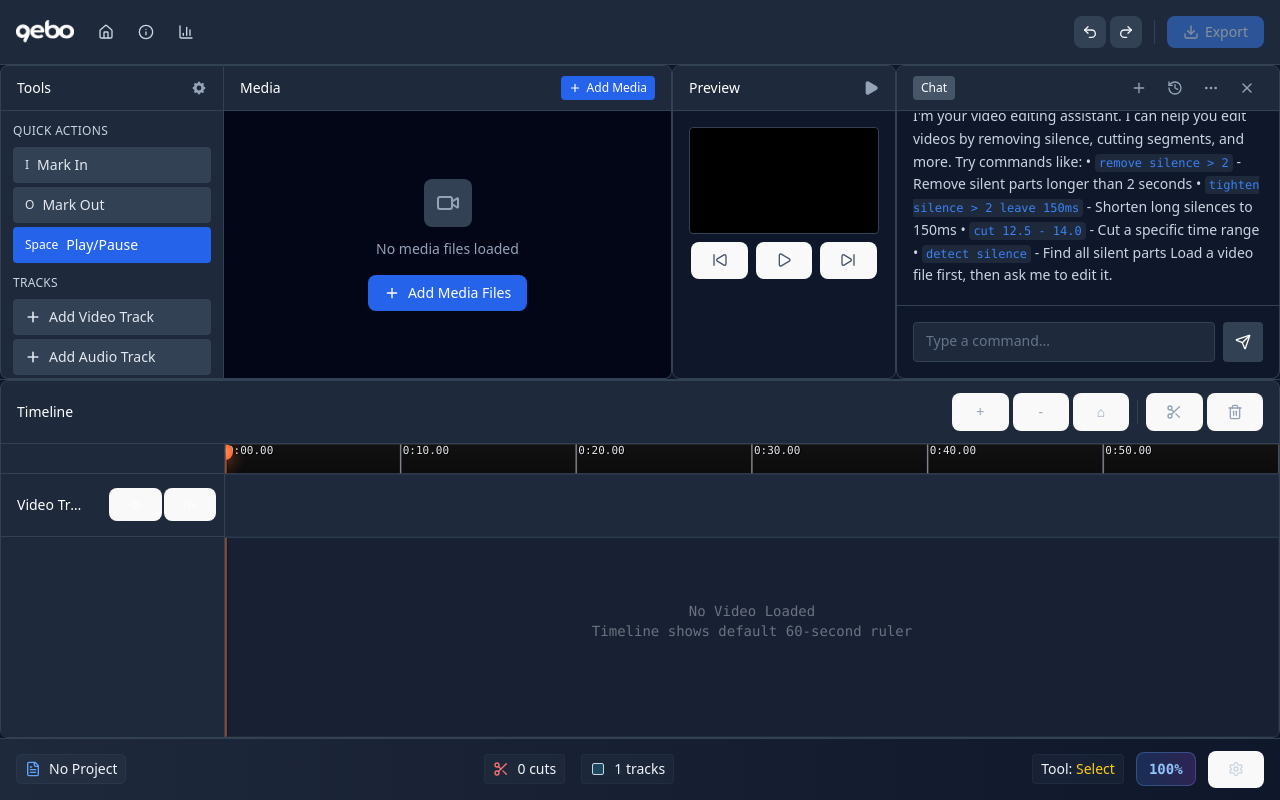
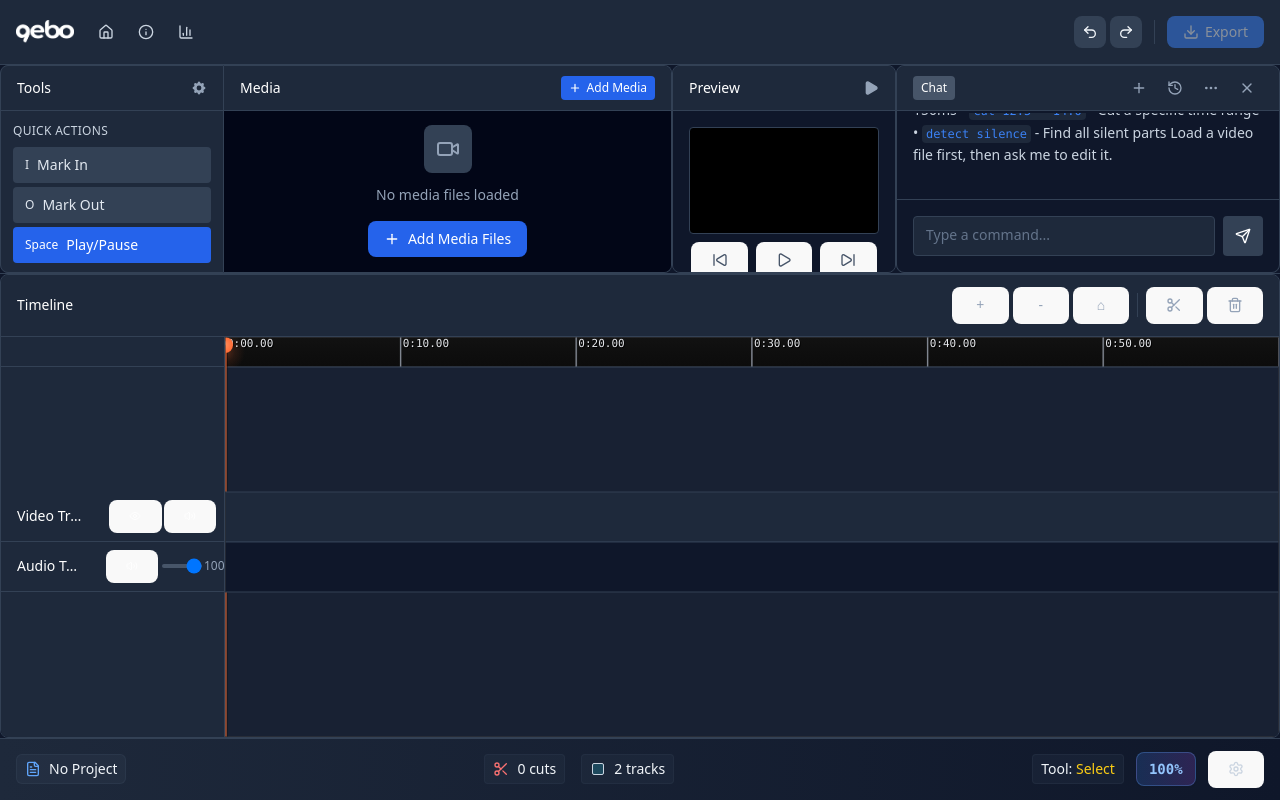
Before and after one commit to EnaihoVFX/Gebo, a React (Vite) app: page /editor in a window 1280 px wide. Built offline with nearby package versions, Linux system fonts and the light colour scheme.

Commit message:
Update video editor components and timeline functionality

```diff
--- a/src/pages/VideoEditor/VideoEditor.tsx
+++ b/src/pages/VideoEditor/VideoEditor.tsx
@@ -1,4 +1,4 @@
-import { useEffect, useRef, useState, useCallback } from "react";
+import { useEffect, useRef, useState } from "react";
 import { exportCutlist } from "../../lib/ffmpeg";
 import type { Range, PlayerHandle, Track, Clip } from "../../types";
 import { Player } from "./components/Player";
@@ -37,7 +37,7 @@ export default function VideoEditor() {
   const [previewCuts, setPreviewCuts] = useState<Range[]>([]);
   const [acceptedCuts, setAcceptedCuts] = useState<Range[]>([]);
 
-  // Tracks
+  // Tracks - Start with default video and audio tracks centered vertically
   const [tracks, setTracks] = useState<Track[]>([
     {
       id: 'video-1',
@@ -46,7 +46,16 @@ export default function VideoEditor() {
       enabled: true,
       muted: false,
       volume: 100,
-      order: 0
+      order: 0  // Center position
+    },
+    {
+      id: 'audio-1',
+      name: 'Audio Track',
+      type: 'audio',
+      enabled: true,
+      muted: false,
+      volume: 100,
+      order: 1  // Just below center
     }
   ]);
 
@@ -302,27 +311,46 @@ export default function VideoEditor() {
       enabled: true,
       muted: false,
       volume: 100,
-      order: tracks.length
+      order: 0 // Will be calculated based on position
     };
-    setTracks(prevTracks => [...prevTracks, newTrack]);
+
+    setTracks(prevTracks => {
+      const videoTracks = prevTracks.filter(t => t.type === 'video');
+      const audioTracks = prevTracks.filter(t => t.type === 'audio');
+
+      if (type === 'video') {
+        // Add video tracks above existing video tracks (negative order values)
+        const newOrder = videoTracks.length > 0 ? Math.min(...videoTracks.map(t => t.order)) - 1 : -1;
+        newTrack.order = newOrder;
+
+        return [...prevTracks, newTrack];
+      } else {
+        // Add audio tracks below existing audio tracks (positive order values)
+        const newOrder = audioTracks.length > 0 ? Math.max(...audioTracks.map(t => t.order)) + 1 : 2;
+        newTrack.order = newOrder;
+
+        return [...prevTracks, newTrack];
+      }
+    });
+
     log(`Added new ${type} track: ${newTrack.name}`);
   };
 
-  // Function to automatically delete empty tracks
-  const deleteEmptyTracks = useCallback(() => {
-    const tracksWithClips = new Set(clips.map(clip => clip.trackId));
-    const emptyTracks = tracks.filter(track => !tracksWithClips.has(track.id));
+  // Temporarily disabled: Function to automatically delete empty tracks
+  // const deleteEmptyTracks = useCallback(() => {
+  //   const tracksWithClips = new Set(clips.map(clip => clip.trackId));
+  //   const emptyTracks = tracks.filter(track => !tracksWithClips.has(track.id));
 
-    // Don't delete the last track, even if it's empty
-    if (emptyTracks.length > 0 && tracks.length > 1) {
-      const tracksToDelete = emptyTracks.slice(0, -1); // Keep at least one track
+  //   // Don't delete the last track, even if it's empty
+  //   if (emptyTracks.length > 0 && tracks.length > 1) {
+  //     const tracksToDelete = emptyTracks.slice(0, -1); // Keep at least one track
 
-      if (tracksToDelete.length > 0) {
-        setTracks(prevTracks => prevTracks.filter(track => !tracksToDelete.some(t => t.id === track.id)));
-        log(`Automatically deleted ${tracksToDelete.length} empty track(s): ${tracksToDelete.map(t => t.name).join(', ')}`);
-      }
-    }
-  }, [clips, tracks, log]);
+  //     if (tracksToDelete.length > 0) {
+  //       setTracks(prevTracks => prevTracks.filter(track => !tracksToDelete.some(t => t.id === track.id)));
+  //       log(`Automatically deleted ${tracksToDelete.length} empty track(s): ${tracksToDelete.map(t => t.name).join(', ')}`);
+  //     }
+  //   }
+  // }, [clips, tracks, log]);
 
   const deleteClip = (clipId: string) => {
     const clip = clips.find(c => c.id === clipId);
@@ -330,10 +358,10 @@ export default function VideoEditor() {
       setClips(prevClips => prevClips.filter(c => c.id !== clipId));
       log(`Deleted clip: ${clip.name}`);
 
-      // Check if we need to delete empty tracks after removing this clip
-      setTimeout(() => {
-        deleteEmptyTracks();
-      }, 0);
+      // Temporarily disabled: Check if we need to delete empty tracks after removing this clip
+      // setTimeout(() => {
+      //   deleteEmptyTracks();
+      // }, 0);
     }
   };
 
@@ -518,9 +546,10 @@ export default function VideoEditor() {
   }, []);
 
   // Automatically delete empty tracks when clips change
-  useEffect(() => {
-    deleteEmptyTracks();
-  }, [deleteEmptyTracks]);
+  // Temporarily disabled: Automatically delete empty tracks when clips or tracks change
+  // useEffect(() => {
+  //   deleteEmptyTracks();
+  // }, [deleteEmptyTracks]);
 
   const duration = probe?.duration || 0;
 
--- a/src/pages/VideoEditor/components/AdvancedTimeline.tsx
+++ b/src/pages/VideoEditor/components/AdvancedTimeline.tsx
@@ -41,8 +41,11 @@ export interface AdvancedTimelineHandle {
 export const AdvancedTimeline = forwardRef<AdvancedTimelineHandle, AdvancedTimelineProps>(({
   peaks, duration, accepted, preview, filePath, tracks, clips, mediaFiles, width, height, onSeek, onAddCut, onRemoveCut, onUpdateTrack, onMarkIn, onClearAllCuts, onDropMedia, onDeleteClip,
 }, ref) => {
+  // Sort tracks by order to ensure proper positioning
+  const sortedTracks = [...tracks].sort((a, b) => a.order - b.order);
+
   // Debug: Log when component renders
-  console.log("AdvancedTimeline rendering with", clips.length, "clips and", tracks.length, "tracks");
+  console.log("AdvancedTimeline rendering with", clips.length, "clips and", sortedTracks.length, "tracks");
   console.log("Clips data:", clips);
   console.log("Tracks data:", tracks);
   console.log("Preview cuts:", preview);
@@ -71,17 +74,51 @@ export const AdvancedTimeline = forwardRef<AdvancedTimelineHandle, AdvancedTimel
   const [selectedClipId, setSelectedClipId] = useState<string | null>(null);
   const [hoveredClipId, setHoveredClipId] = useState<string | null>(null);
   const [forceRedraw, setForceRedraw] = useState(0);
+  const [trackScrollOffset, setTrackScrollOffset] = useState(0);
   const zoomTimeoutRef = useRef<NodeJS.Timeout | null>(null);
   const zoomAnimationRef = useRef<number | null>(null);
   const thumbnailCache = useRef<Map<string, HTMLImageElement>>(new Map());
 
   // Calculate responsive dimensions
   const timelineWidth = width || containerSize.width || 800;
-  // Calculate track height to match actual track content height - keep tracks compact
+  // Fixed timeline height - use a percentage of viewport height
   const timeRulerHeight = 30; // Keep original time ruler height
-  const trackHeight = Math.max(50, Math.min(65, containerSize.width * 0.06)); // Consistent track height
-  const tracksHeight = tracks.length * trackHeight;
-  const timelineHeight = height || timeRulerHeight + tracksHeight + 200 || 500; // Only increase overall timeline height
+  const trackHeight = 50; // Fixed track height for consistency
+  const maxVisibleTracks = 7; // Maximum number of tracks visible at once (7 * 50px = 350px)
+  const tracksAreaHeight = maxVisibleTracks * trackHeight; // Fixed height for tracks area
+  const timelineHeight = height || timeRulerHeight + tracksAreaHeight + 20 || 400; // Fixed timeline height
+
+  // Calculate center position for tracks
+  const tracksStartY = timeRulerHeight;
+  const tracksCenterY = tracksStartY + (tracksAreaHeight / 2) - 50; // Move center up by 50px
+
+  // Function to calculate track Y position based on order (center-based)
+  const getTrackYPosition = (order: number) => {
+    // Find the index of this track in the sorted array
+    const trackIndex = sortedTracks.findIndex(track => track.order === order);
+    if (trackIndex === -1) return tracksCenterY;
+
+    // Calculate position relative to center
+    // Tracks with order 0 and 1 should be at the center
+    // Negative orders go above center, positive orders go below
+    let relativeIndex = 0;
+
+    if (order === 0) {
+      // Default video track at center
+      relativeIndex = 0;
+    } else if (order === 1) {
+      // Default audio track just below center
+      relativeIndex = 1;
+    } else if (order < 0) {
+      // Video tracks above center
+      relativeIndex = order; // -1, -2, -3, etc.
+    } else {
+      // Audio tracks below center
+      relativeIndex = order - 1; // 2, 3, 4, etc. become 1, 2, 3
+    }
+
+    return tracksCenterY + (relativeIndex * trackHeight) - trackScrollOffset;
+  };
 
   // Generate thumbnails when file path changes
   useEffect(() => {
@@ -228,11 +265,12 @@ export const AdvancedTimeline = forwardRef<AdvancedTimelineHandle, AdvancedTimel
       const clipEndX = ((clip.offset + (clip.endTime - clip.startTime)) / effectiveDuration) * (timelineWidth * zoom) - pan;
 
       // Find which track this clip belongs to
-      const trackIndex = tracks.findIndex(track => track.id === clip.trackId);
+      const trackIndex = sortedTracks.findIndex(track => track.id === clip.trackId);
       if (trackIndex === -1) continue;
 
-      // Calculate track position
-      const trackTopY = timeRulerHeight + (trackIndex * trackHeight);
+      // Calculate track position using center-based positioning
+      const track = sortedTracks[trackIndex];
+      const trackTopY = track ? getTrackYPosition(track.order) : timeRulerHeight;
       const trackBottomY = trackTopY + trackHeight;
 
       // Only check within the actual clip area (track area only, not ruler)
@@ -1114,7 +1152,7 @@ export const AdvancedTimeline = forwardRef<AdvancedTimelineHandle, AdvancedTimel
     }
 
     // Draw next available position indicator
-    const existingClipsOnTrack = clips.filter(clip => clip.trackId === tracks[0].id);
+    const existingClipsOnTrack = clips.filter(clip => clip.trackId === sortedTracks[0].id);
     let nextAvailableOffset = 0;
 
     if (existingClipsOnTrack.length > 0) {
@@ -1138,10 +1176,12 @@ export const AdvancedTimeline = forwardRef<AdvancedTimelineHandle, AdvancedTimel
     }
 
     // Draw track backgrounds with alternating colors for visual differentiation
-    tracks.forEach((_, trackIndex) => {
-      const trackTopY = timeRulerHeight + (trackIndex * trackHeight);
+    sortedTracks.forEach((track, trackIndex) => {
+      const trackTopY = getTrackYPosition(track.order);
       const isEvenTrack = trackIndex % 2 === 0;
 
+      // Only draw tracks that are visible in the viewport
+      if (trackTopY + trackHeight > timeRulerHeight && trackTopY < timelineHeight) {
         // Draw track background
         ctx.fillStyle = isEvenTrack ? "#1e293b" : "#0f172a"; // slate-800 and slate-900
         ctx.fillRect(0, trackTopY, timelineWidth, trackHeight);
@@ -1150,6 +1190,7 @@ export const AdvancedTimeline = forwardRef<AdvancedTimelineHandle, AdvancedTimel
         ctx.strokeStyle = "#334155"; // slate-700
         ctx.lineWidth = 1;
         ctx.strokeRect(0, trackTopY, timelineWidth, trackHeight);
+      }
     });
 
     // Draw clips with their own waveforms and thumbnails
@@ -1176,14 +1217,15 @@ export const AdvancedTimeline = forwardRef<AdvancedTimelineHandle, AdvancedTimel
       const clipWidth = Math.max(1, clipEndX - clipStartX);
 
       // Find which track this clip belongs to
-      const trackIndex = tracks.findIndex(track => track.id === clip.trackId);
+      const trackIndex = sortedTracks.findIndex(track => track.id === clip.trackId);
       if (trackIndex === -1) {
         console.log(`Track not found for clip ${index}, trackId: ${clip.trackId}`);
         return;
       }
 
-      // Calculate track position
-      const trackTopY = timeRulerHeight + (trackIndex * trackHeight);
+      // Calculate track position using center-based positioning
+      const track = sortedTracks[trackIndex];
+      const trackTopY = track ? getTrackYPosition(track.order) : timeRulerHeight;
 
       console.log(`Clip ${index} positioning: startX=${clipStartX}, endX=${clipEndX}, width=${clipWidth}, trackIndex=${trackIndex}, trackTopY=${trackTopY}`);
 
@@ -1624,26 +1666,38 @@ export const AdvancedTimeline = forwardRef<AdvancedTimelineHandle, AdvancedTimel
           console.log(`Custom drop position: x=${x}, y=${y}`);
 
           if (customDragData.type === "media-file" && customDragData.mediaFile && onDropMedia) {
-            // Calculate track index more accurately
-            const trackIndex = Math.max(0, Math.floor((y - timeRulerHeight) / trackHeight));
-            const track = tracks[trackIndex];
+            // Calculate which track the drop position corresponds to
+            let targetTrack: Track | null = null;
+            let minDistance = Infinity;
+
+            // Find the closest track to the drop position
+            sortedTracks.forEach(track => {
+              const trackY = getTrackYPosition(track.order);
+              const distance = Math.abs(y - (trackY + trackHeight / 2)); // Distance to track center
+              if (distance < minDistance) {
+                minDistance = distance;
+                targetTrack = track;
+              }
+            });
+
+            const track = targetTrack;
 
             console.log(`Drop position: x=${x}, y=${y}`);
             console.log(`Time ruler height: ${timeRulerHeight}, track height: ${trackHeight}`);
-            console.log(`Calculated track index: ${trackIndex}, available tracks: ${tracks.length}`);
+            console.log(`Available tracks: ${sortedTracks.length}`);
             console.log(`Selected track:`, track);
 
             if (track) {
               const effectiveDuration = getEffectiveDuration();
               const timeOffset = ((x + pan) / (timelineWidth * zoom)) * effectiveDuration;
 
-              console.log(`Custom dropping on track ${trackIndex}: ${track.id}, time offset: ${timeOffset}`);
-              onDropMedia(customDragData.mediaFile, track.id, Math.max(0, timeOffset), e as any);
-            } else {
-              console.log(`No valid track found at index ${trackIndex}`);
+              console.log(`Custom dropping on track: ${(track as Track).id}, time offset: ${timeOffset}`);
+              onDropMedia(customDragData.mediaFile, (track as Track).id, Math.max(0, timeOffset), e as any);
+            } else {
+              console.log(`No valid track found`);
               // Try to drop on the first available track as fallback
-              if (tracks.length > 0) {
-                const fallbackTrack = tracks[0];
+              if (sortedTracks.length > 0) {
+                const fallbackTrack = sortedTracks[0];
                 const effectiveDuration = getEffectiveDuration();
                 const timeOffset = ((x + pan) / (timelineWidth * zoom)) * effectiveDuration;
                 console.log(`Falling back to first track: ${fallbackTrack.id}, time offset: ${timeOffset}`);
@@ -2008,18 +2062,42 @@ export const AdvancedTimeline = forwardRef<AdvancedTimelineHandle, AdvancedTimel
       {/* Timeline Content with Track Controls */}
       <div className="bg-slate-900 flex">
         {/* Track Controls Sidebar */}
-        <div className="w-56 bg-slate-800 border-r border-slate-700 flex-shrink-0">
+        <div className="w-56 bg-slate-800 border-r border-slate-700 flex-shrink-0 flex flex-col">
           {/* Ruler spacer to align with timeline ruler */}
-          <div style={{ height: `${timeRulerHeight}px` }} className="bg-slate-750 border-b border-slate-700"></div>
-          {tracks.map((track, index) => (
+          <div style={{ height: `${timeRulerHeight}px` }} className="bg-slate-750 border-b border-slate-700 flex-shrink-0"></div>
+
+          {/* Scrollable track controls area */}
+          <div
+            className="flex-1 overflow-y-auto relative"
+            style={{ height: `${tracksAreaHeight}px` }}
+            onScroll={(e) => {
+              const scrollTop = e.currentTarget.scrollTop;
+              setTrackScrollOffset(scrollTop);
+            }}
+          >
+            {sortedTracks.map((track, index) => {
+              const trackY = getTrackYPosition(track.order);
+              return (
+                <div
+                  key={track.id}
+                  style={{
+                    position: 'absolute',
+                    top: `${trackY - timeRulerHeight}px`,
+                    left: 0,
+                    right: 0,
+                    height: `${trackHeight}px`
+                  }}
+                >
                   <TrackControls
-              key={track.id}
                     track={track}
                     onUpdateTrack={onUpdateTrack || (() => {})}
                     height={trackControlsHeight}
                     index={index}
                   />
-          ))}
+                </div>
+              );
+            })}
+          </div>
         </div>
 
         {/* Timeline Canvas */}
@@ -2076,18 +2154,30 @@ export const AdvancedTimeline = forwardRef<AdvancedTimelineHandle, AdvancedTimel
                 console.log(`Time ruler height: ${timeRulerHeight}, track height: ${trackHeight}`);
 
                 // Determine which track the user is dropping onto based on Y position
-                const trackIndex = Math.floor((y - timeRulerHeight) / trackHeight);
-                const track = tracks[trackIndex];
+                let targetTrack: Track | null = null;
+                let minDistance = Infinity;
+
+                // Find the closest track to the drop position
+                sortedTracks.forEach(track => {
+                  const trackY = getTrackYPosition(track.order);
+                  const distance = Math.abs(y - (trackY + trackHeight / 2)); // Distance to track center
+                  if (distance < minDistance) {
+                    minDistance = distance;
+                    targetTrack = track;
+                  }
+                });
+
+                const track = targetTrack;
 
                 if (track) {
                   // Calculate time offset based on x position
                   const effectiveDuration = getEffectiveDuration();
                   const timeOffset = ((x + pan) / (timelineWidth * zoom)) * effectiveDuration;
 
-                  console.log(`Dropping on track ${trackIndex}: ${track.id}, time offset: ${timeOffset}`);
-                  onDropMedia(data.mediaFile, track.id, Math.max(0, timeOffset), e);
-                } else {
-                  console.log(`No track found at index ${trackIndex}, available tracks: ${tracks.length}`);
+                  console.log(`Dropping on track: ${(track as Track).id}, time offset: ${timeOffset}`);
+                  onDropMedia(data.mediaFile, (track as Track).id, Math.max(0, timeOffset), e);
+                } else {
+                  console.log(`No track found, available tracks: ${sortedTracks.length}`);
                 }
               } else {
                 console.log("Invalid drop data or missing onDropMedia handler");
--- a/src/pages/VideoEditor/components/TrackControls.tsx
+++ b/src/pages/VideoEditor/components/TrackControls.tsx
@@ -100,6 +100,8 @@ export function TrackControls({ track, onUpdateTrack, height, index }: TrackCont
       <div className="flex items-center gap-1">
         {/* Enable/Disable and Mute Toggles */}
         <div className="flex items-center gap-0.5">
+          {/* Visibility control only for video tracks */}
+          {track.type === 'video' && (
             <button
               onClick={() => onUpdateTrack(track.id, { enabled: !track.enabled })}
               className={`p-0.5 rounded transition-colors ${
@@ -111,6 +113,7 @@ export function TrackControls({ track, onUpdateTrack, height, index }: TrackCont
             >
               {track.enabled ? <Eye className="w-3 h-3" /> : <EyeOff className="w-3 h-3" />}
             </button>
+          )}
 
           <button
             onClick={() => onUpdateTrack(track.id, { muted: !track.muted })}
```
Lines whose indentation alone changed are shown as unchanged.
